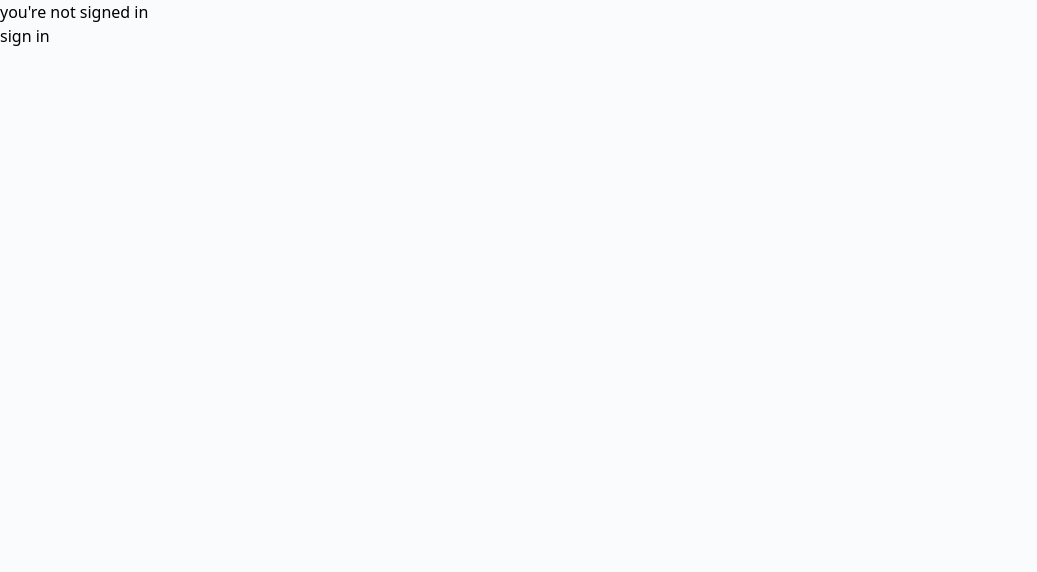
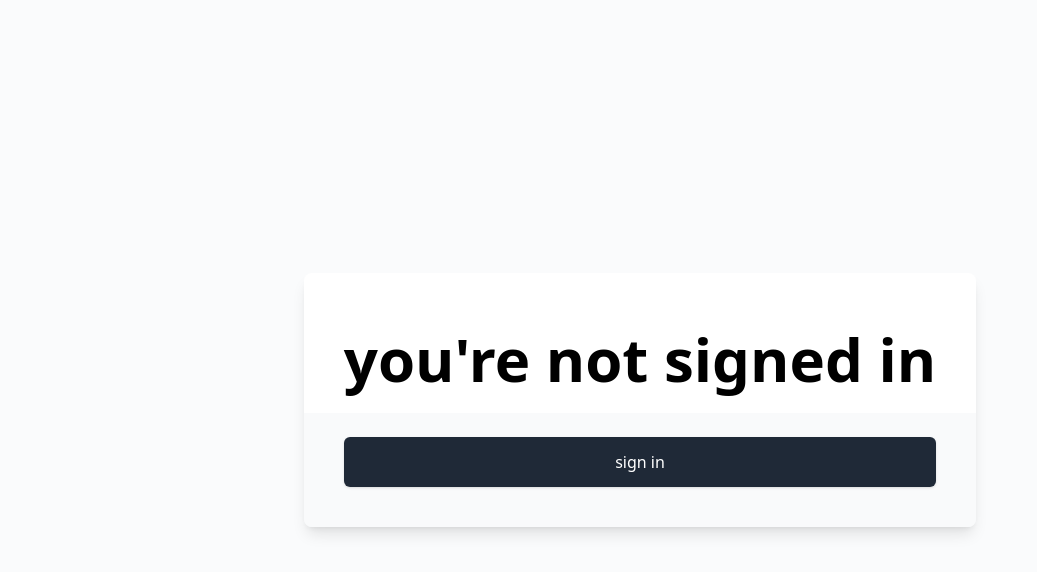
Before and after one commit to 248-sh/app-id, a Next.js app: page / in a window 1280 px wide. Shown: the top 572 px of the page, without its empty margins (0-1037 px from the left). Built offline with nearby package versions, Linux system fonts and the light colour scheme; no server answers.

Commit message:
build: enable tailwind purging

```diff
--- a/tailwind.config.js
+++ b/tailwind.config.js
@@ -1,6 +1,7 @@
 module.exports = {
-  purge: [],
-  darkMode: "media", // or 'media' or 'class'
+  mode: "jit",
+  purge: ["./pages/**/*.js", "./src/**/*.js"],
+  darkMode: "media",
   theme: {
     extend: {},
   },
```
